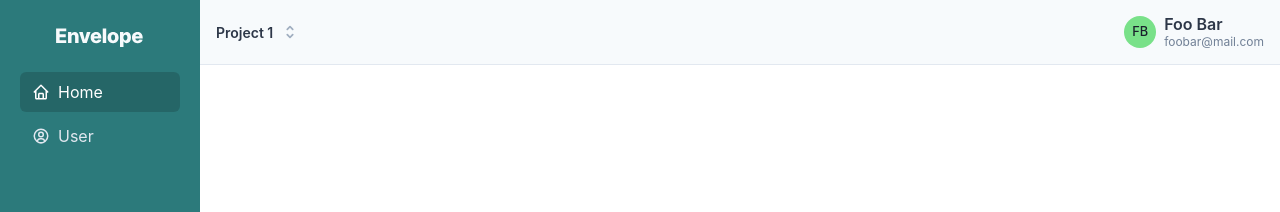
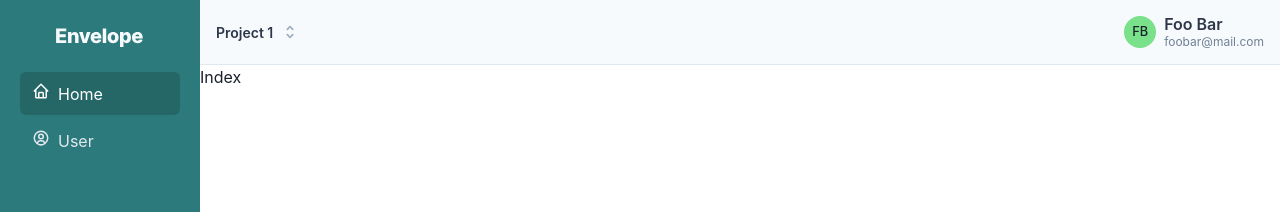
Before and after one commit to dindasigma/redis-playground, a Next.js app in the folder next/next-setup/: page / in a window 1280 px wide. Shown: the top 212 px of the page. Built offline with nearby package versions, Linux system fonts and the light colour scheme.

Commit message:
add(next/next-setup): add pages and nextlink

```diff
--- a/next/next-setup/pages/index.tsx
+++ b/next/next-setup/pages/index.tsx
@@ -1,31 +1,5 @@
-import { useState } from 'react';
-import { Box, useBreakpointValue } from '@chakra-ui/react';
-
-import Header from 'components/layout/header';
-import Sidebar from 'components/layout/sidebar';
-
-const smVariant = { navigation: 'drawer', navigationButton: true };
-const mdVariant = { navigation: 'sidebar', navigationButton: false };
+import Container from 'components/container';
 
 export default function App() {
-  const [isSidebarOpen, setSidebarOpen] = useState(false);
-  const variants = useBreakpointValue({ base: smVariant, md: mdVariant });
-
-  const toggleSidebar = () => setSidebarOpen(!isSidebarOpen);
-
-  return (
-    <>
-      <Sidebar
-        variant={variants?.navigation}
-        isOpen={isSidebarOpen}
-        onClose={toggleSidebar}
-      />
-      <Box ml={!variants?.navigationButton && 200}>
-        <Header
-          showSidebarButton={variants?.navigationButton}
-          onShowSidebar={toggleSidebar}
-        />
-      </Box>
-    </>
-  );
+  return <Container>Index</Container>;
 }
--- /dev/null
+++ b/next/next-setup/pages/user/index.tsx
@@ -0,0 +1,5 @@
+import Container from 'components/container';
+
+export default function User() {
+  return <Container>User</Container>;
+}
--- /dev/null
+++ b/next/next-setup/src/components/container.tsx
@@ -0,0 +1,31 @@
+import { useState } from 'react';
+import { Box, useBreakpointValue, ChakraProviderProps } from '@chakra-ui/react';
+
+import Header from 'components/layout/header';
+import Sidebar from 'components/layout/sidebar';
+
+const smVariant = { navigation: 'drawer', navigationButton: true };
+const mdVariant = { navigation: 'sidebar', navigationButton: false };
+
+export default function Container({ children }: ChakraProviderProps) {
+  const [isSidebarOpen, setSidebarOpen] = useState(false);
+  const variants = useBreakpointValue({ base: smVariant, md: mdVariant });
+
+  const toggleSidebar = () => setSidebarOpen(!isSidebarOpen);
+  return (
+    <>
+      <Sidebar
+        variant={variants?.navigation}
+        isOpen={isSidebarOpen}
+        onClose={toggleSidebar}
+      />
+      <Box ml={!variants?.navigationButton && 200}>
+        <Header
+          showSidebarButton={variants?.navigationButton}
+          onShowSidebar={toggleSidebar}
+        />
+        {children}
+      </Box>
+    </>
+  );
+}
--- a/next/next-setup/src/components/layout/sidebar/index.tsx
+++ b/next/next-setup/src/components/layout/sidebar/index.tsx
@@ -18,10 +18,16 @@ interface Props {
   variant: 'drawer' | 'sidebar';
 }
 
+export const routes = [
+  { label: 'Home', href: '/', icon: BiHome },
+  { label: 'User', href: '/user', icon: BiUserCircle },
+];
+
 const SidebarContent = ({ onClick }: { onClick: Function }) => (
   <Stack spacing="1">
-    <NavItem active icon={<BiHome />} label="Home" />
-    <NavItem icon={<BiUserCircle />} label="User" />
+    {routes.map((props, rid) => (
+      <NavItem {...props} />
+    ))}
   </Stack>
 );
 
--- a/next/next-setup/src/components/layout/sidebar/menuItem.tsx
+++ b/next/next-setup/src/components/layout/sidebar/menuItem.tsx
@@ -1,23 +1,25 @@
-import { Box, HStack } from '@chakra-ui/react';
+import { Box, HStack, LinkOverlay, LinkBox, Text } from '@chakra-ui/react';
 import * as React from 'react';
 import { ChevronRightIcon } from '@chakra-ui/icons';
+import { IconType } from 'react-icons';
+import Icon from '@chakra-ui/icon';
+import { useRouter } from 'next/router';
+import NextLink from 'next/link';
 
 interface NavItemProps {
   href?: string;
   label: string;
-  active?: boolean;
-  icon: React.ReactElement;
-  endElement?: React.ReactElement;
-  children?: React.ReactNode;
+  icon: IconType;
 }
 
 export const NavItem = (props: NavItemProps) => {
-  const { active, icon, children, label, endElement, href } = props;
+  const { icon, label, href } = props;
+  const router = useRouter();
+
   return (
+    <LinkBox>
       <HStack
-      as="a"
-      href={href}
-      aria-current={active ? 'page' : undefined}
+        aria-current={router.pathname === props.href ? 'page' : undefined}
         spacing="2"
         px="3"
         py="2"
@@ -28,12 +30,15 @@ export const NavItem = (props: NavItemProps) => {
         _hover={{ bg: 'whiteAlpha.200' }}
         _activeLink={{ bg: 'blackAlpha.300', color: 'white' }}
       >
-      <Box fontSize="lg">{icon}</Box>
-      <Box flex="1" fontWeight="inherit">
-        {label}
+        <Box fontSize="lg">
+          <Icon as={icon} />
         </Box>
-      {endElement && !children && <Box>{endElement}</Box>}
-      {children && <Box fontSize="xs" flexShrink={0} as={ChevronRightIcon} />}
+        <NextLink href={href || ''} passHref>
+          <LinkOverlay>
+            <Text>{label}</Text>
+          </LinkOverlay>
+        </NextLink>
       </HStack>
+    </LinkBox>
   );
 };
```
Lines whose indentation alone changed are shown as unchanged.
